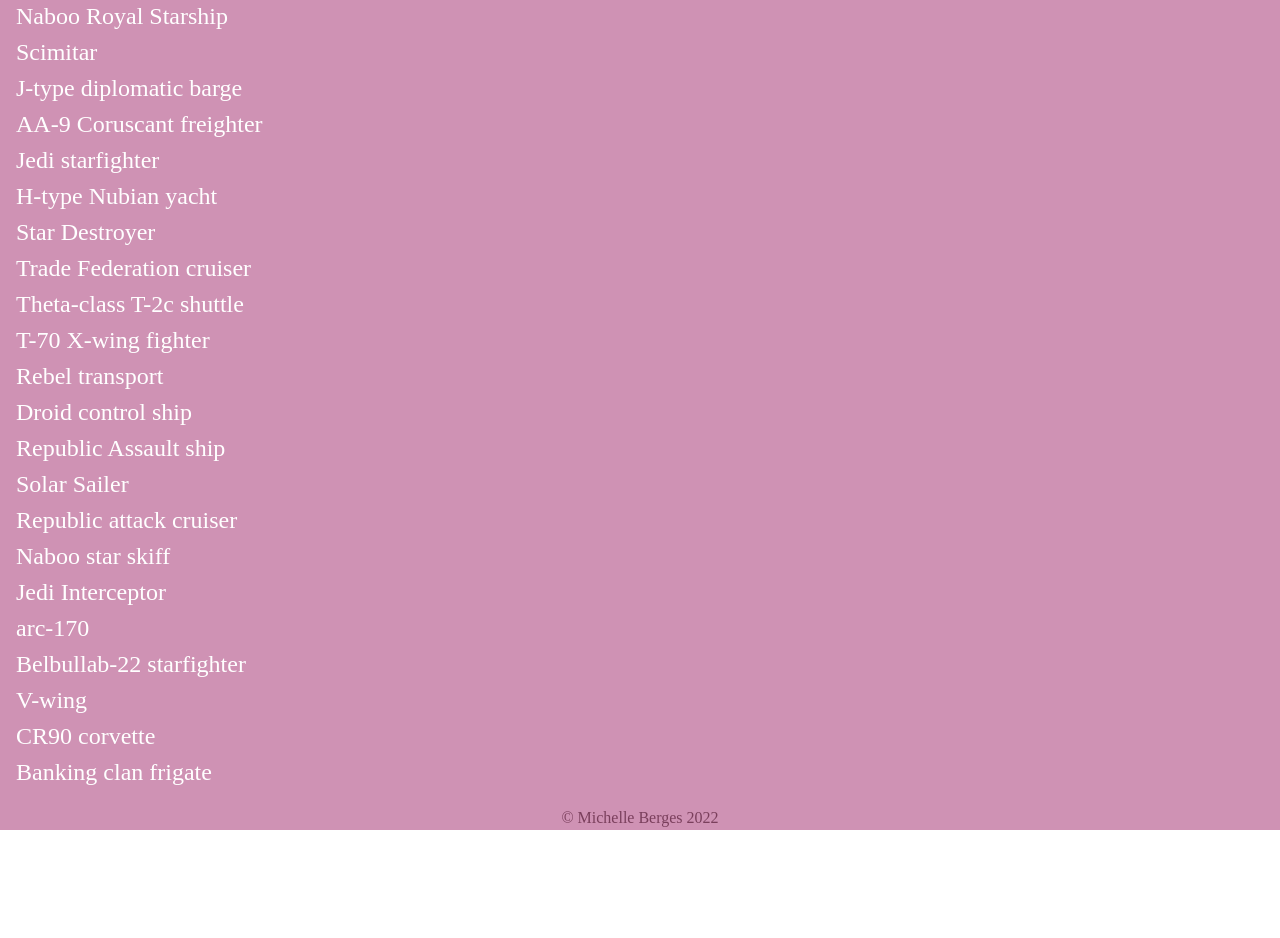
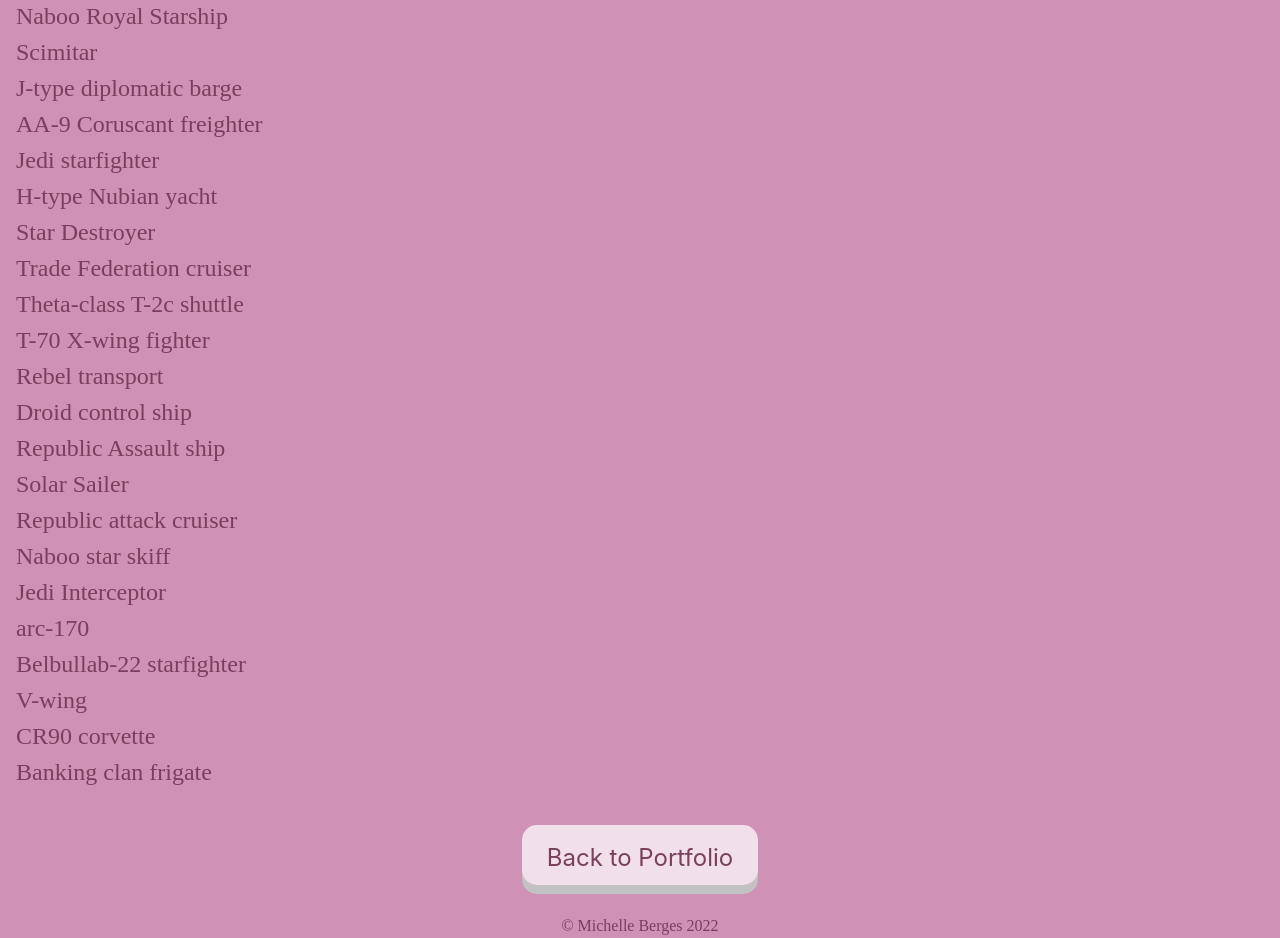
Before and after one commit to michelleberges/personal-portfolio, a plain HTML site: page Starships/index.html in a window 1280 px wide. Shown: the part 782-1720 px from the top of the page. Before the commit the page ends 1612 px from the top, so only its background shows below. Drawn offline with nearby package versions, Linux system fonts and the light colour scheme.

Commit message:
some final touches

```diff
--- a/Characters/style.css
+++ b/Characters/style.css
@@ -35,3 +35,24 @@
   button a:hover {
     background-color: #f8e6f1;
   }
+  footer {
+    display: flex;
+    justify-content: center;
+    padding-top: .2in;
+    padding-bottom: .3in;
+  }
+  .button {
+    display: inline-block;
+    padding: 15px 25px;
+    font-size: 24px;
+    cursor: pointer;
+    text-align: center;
+    text-decoration: none;
+    outline: none;
+    color: #fff;
+    border: none;
+    border-radius: 15px;
+    box-shadow: 0 9px rgb(194, 194, 194);
+  }
+
+  .button:hover {background-color: rgb(177, 129, 177)}
--- a/Congress/style.css
+++ b/Congress/style.css
@@ -55,5 +55,16 @@ button:hover {
   }
 
   footer {
-    text-align: center;
+    display: flex;
+    justify-content: center;
+    padding-top: .2in;
+    padding-bottom: .3in;
   }
+  .back {
+    font-size: 24px;
+    width: 250px;
+    height: 60px;
+  }
+  .back:hover {
+    box-shadow: inset 250px 0 0 0 lightskyblue;
+  }
--- a/Pokemon/styles.css
+++ b/Pokemon/styles.css
@@ -124,3 +124,31 @@ figcaption {
   dl {
     text-align: center;
   }
+  footer {
+    display: flex;
+    justify-content: center;
+    padding-top: .2in;
+    padding-bottom: .3in;
+  }
+  .button {
+    display: inline-block;
+    padding: 15px 25px;
+    font-size: 24px;
+    cursor: pointer;
+    text-align: center;
+    text-decoration: none;
+    outline: none;
+    color: #fff;
+    background-color: rgb(207, 152, 207);
+    border: none;
+    border-radius: 15px;
+    box-shadow: 0 9px rgb(194, 194, 194);
+  }
+
+  .button:hover {background-color: rgb(177, 129, 177)}
+
+  .button:active {
+    background-color: rgb(207, 152, 207);
+    box-shadow: 0 5px rgb(194, 194, 194);
+    transform: translateY(4px);
+  }
--- a/Starships/index.html
+++ b/Starships/index.html
@@ -30,7 +30,12 @@
       </div>
       <button class="modal-close is-large" aria-label="close"></button>
     </div>
-    <footer>&copy; Michelle Berges 2022</footer>
+    <footer>
+      <button class="button">
+        <a href="https://michelles-portfolio.netlify.app/">Back to Portfolio</a>
+      </button>
+    </footer>
+      <p>&copy; Michelle Berges 2022</p>
     <script src="sw-starships.js" type="module"></script>
   </body>
 </html>
--- a/Starships/styles.css
+++ b/Starships/styles.css
@@ -23,7 +23,7 @@ body {
     flex-direction: column;
   }
   .navList a:hover {
-color: #7a3f5c;
+color: white;
   }
 
   .shipViewer {
@@ -61,11 +61,40 @@ color: #7a3f5c;
 
   a {
     text-decoration: none;
-    color: white;
+    color: #7a3f5c;
     font-size: x-large;
   }
 
   footer {
+    display: flex;
+    justify-content: center;
+    padding-top: .2in;
+    padding-bottom: .3in;
+  }
+  .button {
+    display: inline-block;
+    padding: 15px 25px;
+    font-size: 24px;
+    cursor: pointer;
+    text-align: center;
+    text-decoration: none;
+    outline: none;
+    background-color: rgba(255, 255, 255, 0.712);
+    color: #7a3f5c;
+    border: none;
+    border-radius: 15px;
+    box-shadow: 0 9px rgb(194, 194, 194);
+  }
+
+  .button:hover {background-color: #7c4d626e}
+
+  .button:active {
+    background-color: white;
+    box-shadow: 0 5px rgb(194, 194, 194);
+    transform: translateY(4px);
+  }
+
+  p {
     color: #7a3f5c;
     text-align: center;
   }
--- a/films/film-styles.css
+++ b/films/film-styles.css
@@ -24,3 +24,31 @@
     border: #97A6A0 solid;
     border-radius: 1rem;
   }
+  footer {
+    display: flex;
+    justify-content: center;
+    padding-top: .2in;
+    padding-bottom: .3in;
+  }
+  .button {
+    display: inline-block;
+    padding: 15px 25px;
+    font-size: 24px;
+    cursor: pointer;
+    text-align: center;
+    text-decoration: none;
+    outline: none;
+    color: #fff;
+    background-color: #b6678c;
+    border: none;
+    border-radius: 15px;
+    box-shadow: 0 9px rgb(194, 194, 194);
+  }
+
+  .button:hover {background-color: #bd87a0}
+
+  .button:active {
+    background-color: #b6678c;
+    box-shadow: 0 5px rgb(194, 194, 194);
+    transform: translateY(4px);
+  }
```
Also changed, not shown: Characters/index.html (+5 -0 lines), Congress/index.html (+4 -2 lines), Pokemon/index.html (+5 -1 lines), films/index.html (+5 -0 lines), index.html (+1 -1 lines).
